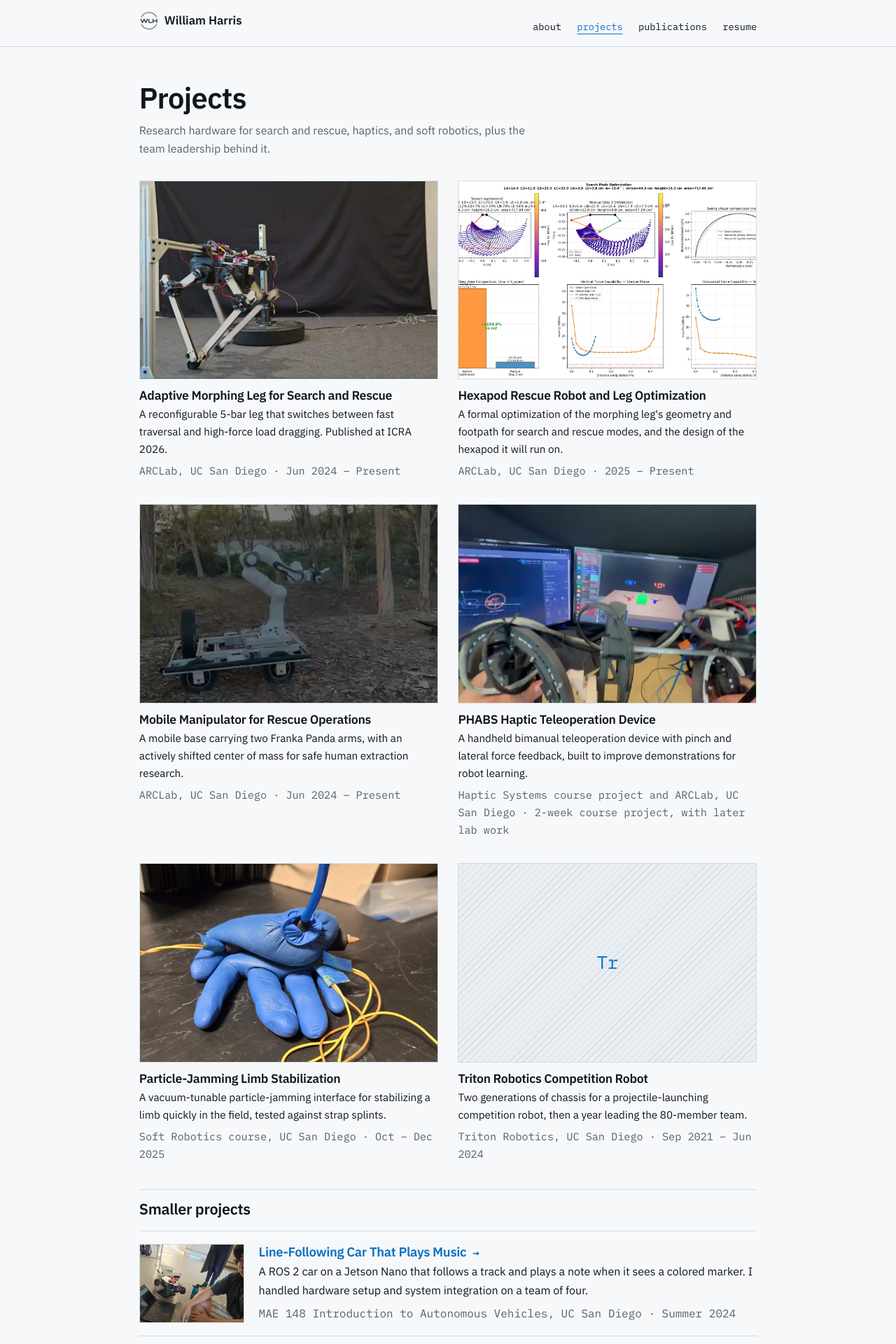
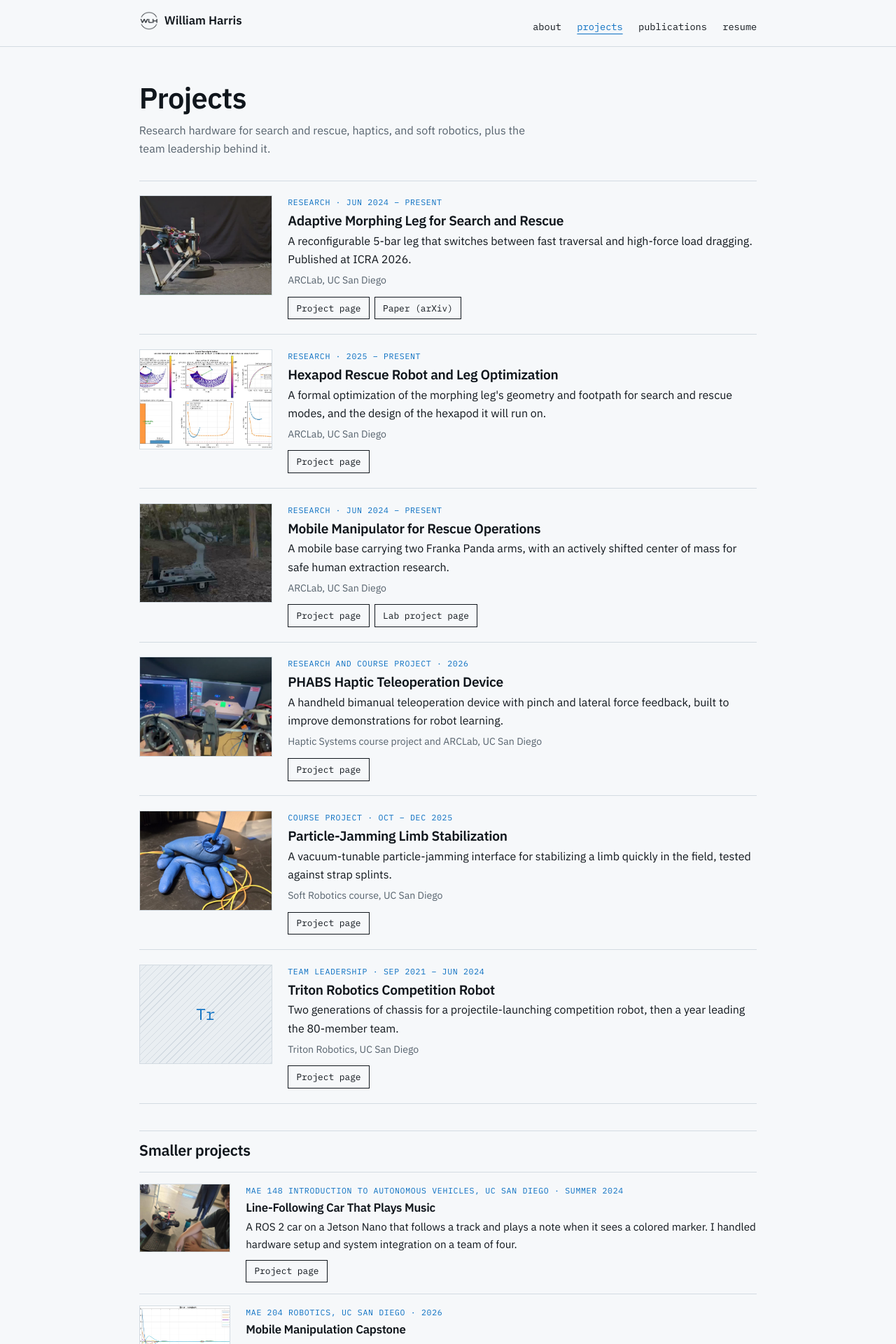
Before and after one commit to SquilliamH/portfolio, a Jekyll site: the page built from projects.html, in a window 1280 px wide. Shown: the top 1920 px of the page at 70% size. Built offline with Jekyll 4.4.1, drawn with Linux system fonts in a browser that asks for light colours; some of the changed text lies outside the part shown.

Commit message:
Projects page: compact entries with small thumbnails and link buttons
Co-Authored-By: Claude Sonnet 5.5 <noreply@anthropic.com>

```diff
--- /dev/null
+++ b/_includes/project-entry.html
@@ -0,0 +1,19 @@
+<article class="work{% if include.small %} small{% endif %}">
+  <a class="work-media" href="{{ include.p.url | relative_url }}" tabindex="-1" aria-hidden="true">
+    {% if include.p.thumbnail %}
+      <img src="{{ include.p.thumbnail | relative_url }}" alt="" loading="lazy">
+    {% else %}
+      <span class="work-ph">{{ include.p.title | slice: 0, 2 }}</span>
+    {% endif %}
+  </a>
+  <div class="work-body">
+    <p class="work-kind">{{ include.p.kind }}{% if include.p.dates %} · {{ include.p.dates }}{% endif %}</p>
+    <h3><a href="{{ include.p.url | relative_url }}">{{ include.p.title }}</a></h3>
+    <p class="work-sum">{{ include.p.summary }}</p>
+    <p class="work-meta">{{ include.p.context }}</p>
+    <p class="work-links">
+      <a class="btn" href="{{ include.p.url | relative_url }}">Project page</a>
+      {% for l in include.p.links %}<a class="btn" href="{{ l.url | relative_url }}">{{ l.label }}</a>{% endfor %}
+    </p>
+  </div>
+</article>
--- a/_includes/project-plate.html
+++ /dev/null
@@ -1,10 +0,0 @@
-<a class="plate" href="{{ include.p.url | relative_url }}">
-  {% if include.p.thumbnail %}
-    <img class="plate-img" src="{{ include.p.thumbnail | relative_url }}" alt="" loading="lazy">
-  {% else %}
-    <div class="plate-img ph" aria-hidden="true">{{ include.p.title | slice: 0, 2 }}</div>
-  {% endif %}
-  <h3>{{ include.p.title }}</h3>
-  <p>{{ include.p.summary }}</p>
-  <p class="row-meta">{{ include.p.context }}{% if include.p.dates %} · {{ include.p.dates }}{% endif %}</p>
-</a>
--- a/_projects/phabs.md
+++ b/_projects/phabs.md
@@ -6,7 +6,7 @@ order: 4
 role: Team of four with Emma Fickett, Calvin Joyce, and Lucas Yager. I built the first prototype of the lateral force-feedback mechanism.
 context: Haptic Systems course project and ARCLab, UC San Diego
 context_url: https://ucsdarclab.com/
-dates: 2-week course project, with later lab work
+dates: 2026
 tools: [Arduino Mega, PyBullet, Vive trackers, capstan drives]
 result: "In a three-person pilot, everyone completed a fragile-object handoff with haptic feedback, and only one of three did without it."
 thumbnail: /assets/img/phabs/thumb.jpg
--- a/assets/css/style.css
+++ b/assets/css/style.css
@@ -255,3 +255,23 @@ a.row:hover h3 { color: var(--accent); }
 .site-header nav a:hover, .site-name:hover, .back:hover, .next-project a:hover { color: var(--accent); text-decoration: none; }
 .site-header nav a[aria-current="page"] { color: var(--accent); }
 .link-arrow { color: var(--accent); }
+
+/* Compact project entries: small thumbnail, title, one line, link buttons */
+.works { border-bottom: 1px solid var(--rule); }
+.work { display: grid; grid-template-columns: 190px minmax(0, 1fr); gap: 1.4rem; padding: 1.3rem 0; border-top: 1px solid var(--rule); align-items: start; }
+.work.no-media { grid-template-columns: minmax(0, 1fr); }
+.work-media { display: block; }
+.work-media img, .work-ph { display: block; width: 100%; aspect-ratio: 4 / 3; object-fit: cover; border: 1px solid var(--rule); background: var(--panel); }
+.work-ph { display: grid; place-items: center; font-family: var(--font-mono); font-size: 1.4rem; color: var(--accent); background: repeating-linear-gradient(135deg, transparent 0 6px, var(--rule) 6px 7px), var(--panel); }
+.work-kind { font-family: var(--font-mono); font-size: 0.72rem; text-transform: uppercase; letter-spacing: 0.06em; color: var(--accent); margin: 0 0 0.3rem; }
+.work h3 { font-size: 1.2rem; margin: 0 0 0.3rem; }
+.work h3 a { color: var(--ink); }
+.work h3 a:hover { color: var(--accent); text-decoration: none; }
+.work-sum { margin: 0 0 0.35rem; }
+.work-meta { font-size: 0.88rem; color: var(--muted); margin: 0 0 0.7rem; }
+.work-links { display: flex; flex-wrap: wrap; gap: 0.45rem; margin: 0.6rem 0 0; }
+.work.small { grid-template-columns: 130px minmax(0, 1fr); padding: 1rem 0; }
+.work.small.no-media { grid-template-columns: minmax(0, 1fr); }
+.work.small h3 { font-size: 1.05rem; }
+.work.small .work-sum { font-size: 0.95rem; }
+@media (max-width: 640px) { .work, .work.small { grid-template-columns: 96px minmax(0, 1fr); gap: 0.9rem; } }
--- a/index.html
+++ b/index.html
@@ -35,10 +35,10 @@ layout: default
     <h2 class="section-title">Selected projects</h2>
     <a class="link-arrow" href="{{ '/projects/' | relative_url }}">All projects</a>
   </div>
-  <div class="plates three">
+  <div class="works">
     {% assign featured = site.projects | where_exp: "p", "p.hidden != true" | sort: "order" %}
     {% for p in featured limit: 3 %}
-      {% include project-plate.html p=p %}
+      {% include project-entry.html p=p %}
     {% endfor %}
   </div>
 </section>
--- a/projects.html
+++ b/projects.html
@@ -10,30 +10,32 @@ summary: Research, team, and course projects in robotics and mechanical design.
 </section>
 
 <section class="wrap">
-  <div class="plates">
+  <div class="works">
     {% assign shown = site.projects | where_exp: "p", "p.hidden != true" | sort: "order" %}
     {% for p in shown %}
-      {% include project-plate.html p=p %}
+      {% include project-entry.html p=p %}
     {% endfor %}
   </div>
 </section>
 
 <section class="wrap section">
   <h2 class="section-title">Smaller projects</h2>
-  <div class="rows">
+  <div class="works">
     {% for p in site.data.smaller %}
-    <article class="row{% unless p.image %} no-thumb{% endunless %}">
-      {% if p.image %}<img class="row-thumb" src="{{ p.image | relative_url }}" alt="{{ p.alt }}" loading="lazy">{% endif %}
-      <div>
+    <article class="work small{% unless p.image %} no-media{% endunless %}">
+      {% if p.image %}
+      <div class="work-media"><img src="{{ p.image | relative_url }}" alt="{{ p.alt }}" loading="lazy"></div>
+      {% endif %}
+      <div class="work-body">
+        <p class="work-kind">{{ p.context }}</p>
         <h3>{% if p.page %}<a href="{{ p.page | relative_url }}">{{ p.title }}</a>{% else %}{{ p.title }}{% endif %}</h3>
-        <p>{{ p.text }}</p>
-        <p class="row-meta">{{ p.context }}</p>
-        {% if p.pdf %}
-        <details>
-          <summary>Read the write-up</summary>
-          {% include pdf-embed.html src=p.pdf title=p.pdf_title %}
-          {% if p.pdf2 %}{% include pdf-embed.html src=p.pdf2 title=p.pdf2_title %}{% endif %}
-        </details>
+        <p class="work-sum">{{ p.text }}</p>
+        {% if p.page or p.pdf %}
+        <p class="work-links">
+          {% if p.page %}<a class="btn" href="{{ p.page | relative_url }}">Project page</a>{% endif %}
+          {% if p.pdf %}<a class="btn" href="{{ p.pdf | relative_url }}" target="_blank" rel="noopener">Write-up (PDF)</a>{% endif %}
+          {% if p.pdf2 %}<a class="btn" href="{{ p.pdf2 | relative_url }}" target="_blank" rel="noopener">AI comparison (PDF)</a>{% endif %}
+        </p>
         {% endif %}
       </div>
     </article>
```
